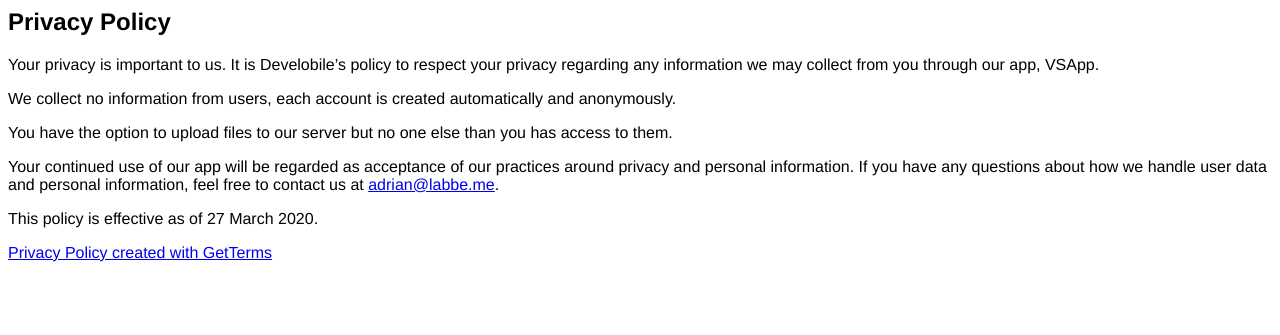
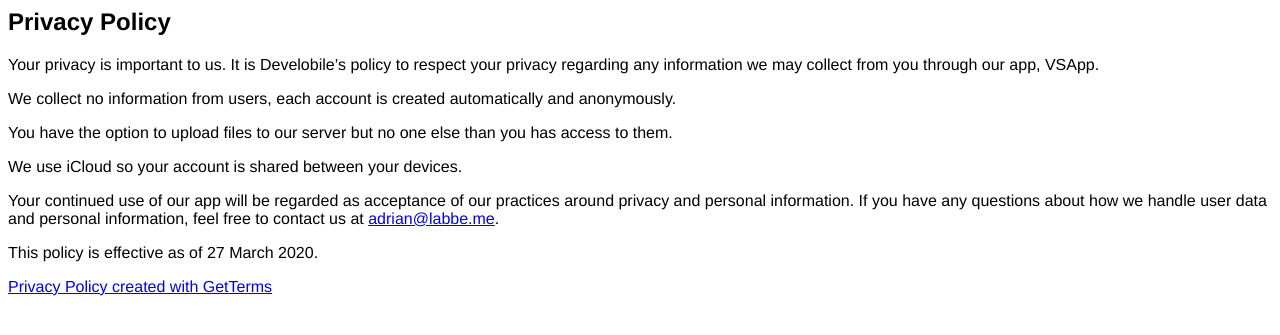
Before and after one commit to ColdGrub1384/VSApp-Page, a Jekyll site: the page privacy-policy/index.html, which Jekyll copies as it is, in a window 1280 px wide. Shown: the top 335 px of the page. Built offline with Jekyll 4.4.1, drawn with Linux system fonts in a browser that asks for light colours.

Commit message:
Update index.html

```diff
--- a/privacy-policy/index.html
+++ b/privacy-policy/index.html
@@ -2,6 +2,7 @@
 <p class="has-line-data" data-line-start="2" data-line-end="3">Your privacy is important to us. It is Develobile’s policy to respect your privacy regarding any information we may collect from you through our app, VSApp.</p>
 <p class="has-line-data" data-line-start="4" data-line-end="5">We collect no information from users, each account is created automatically and anonymously.</p>
 <p class="has-line-data" data-line-start="6" data-line-end="7">You have the option to upload files to our server but no one else than you has access to them.</p>
+<p class="has-line-data" data-line-start="8" data-line-end="9">We use iCloud so your account is shared between your devices.</p>
 <p class="has-line-data" data-line-start="10" data-line-end="11">Your continued use of our app will be regarded as acceptance of our practices around privacy and personal information. If you have any questions about how we handle user data and personal information, feel free to contact us at <a href="mailto:adrian@labbe.me">adrian@labbe.me</a>.</p>
 <p class="has-line-data" data-line-start="12" data-line-end="13">This policy is effective as of 27 March 2020.</p>
 <p class="has-line-data" data-line-start="14" data-line-end="15"><a href="https://getterms.io">Privacy Policy created with GetTerms</a></p>
```
